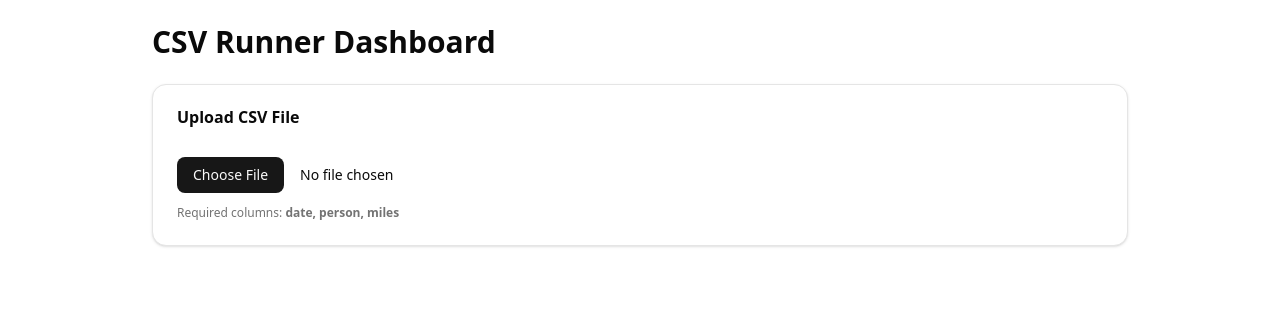
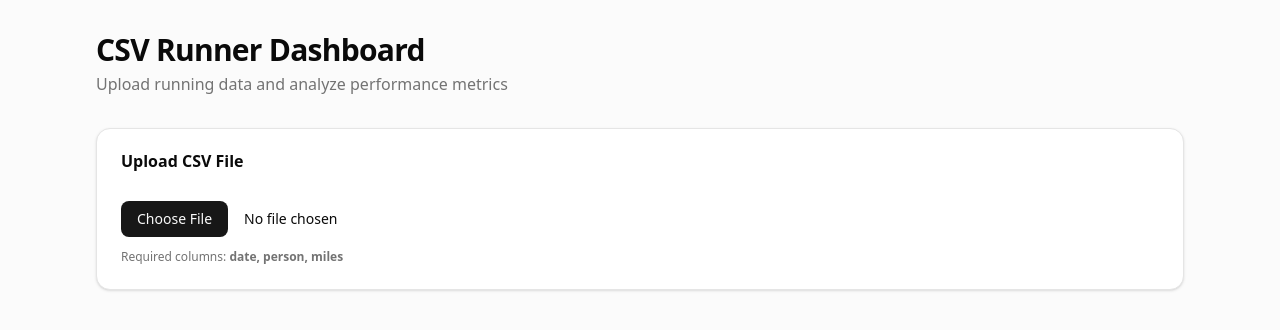
Before and after one commit to reshamrout/csv-analyser, a React (Vite) app: page / in a window 1280 px wide. Shown: the top 330 px of the page. Built offline with nearby package versions, Linux system fonts and the light colour scheme.

Commit message:
fix: Dashboard navigation

```diff
--- a/src/App.jsx
+++ b/src/App.jsx
@@ -2,12 +2,19 @@ import Dashboard from "./pages/Dashboard";
 
 function App() {
   return (
-    <main className="max-w-5xl mx-auto p-6">
-      <h1 className="text-3xl font-bold mb-6">
-        CSV Runner Dashboard
-      </h1>
-      <Dashboard />
-    </main>
+    <div className="min-h-screen bg-muted/40">
+      <main className="max-w-6xl mx-auto p-8">
+        <header className="mb-8">
+          <h1 className="text-3xl font-bold tracking-tight">
+            CSV Runner Dashboard
+          </h1>
+          <p className="text-muted-foreground mt-1">
+            Upload running data and analyze performance metrics
+          </p>
+        </header>
+        <Dashboard />
+      </main>
+    </div>
   );
 }
 
```
